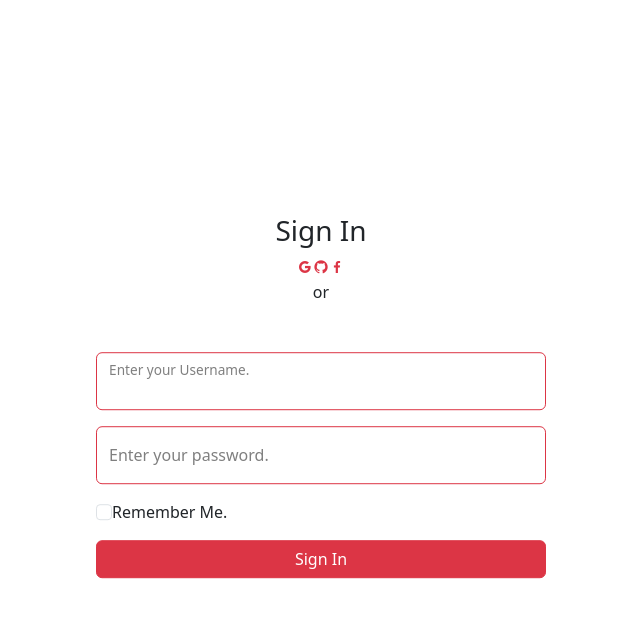
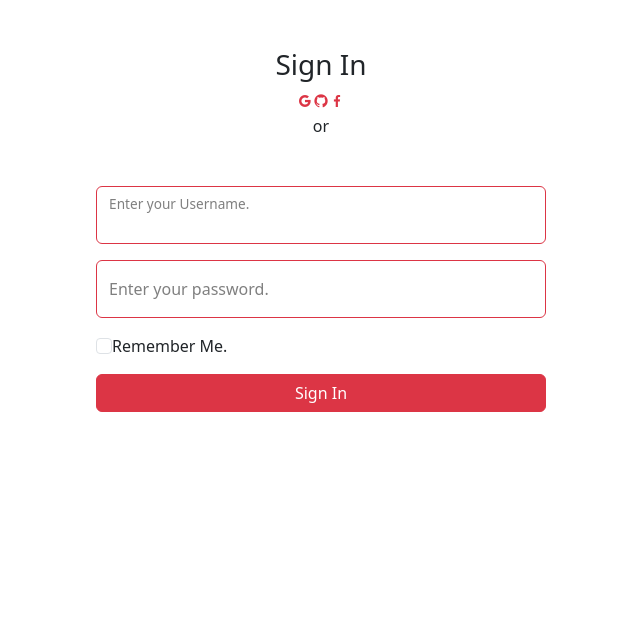
Before and after one commit to Abhijith0002/Clinicapp, an Angular app: page /auth/login in a window 1280 px wide. Shown: the top 618 px of the page, without its empty margins (604-1244 px from the left). Built offline with nearby package versions, Linux system fonts and the light colour scheme.

Commit message:
Update login.component.scss

```diff
--- a/src/app/auth/login/login.component.scss
+++ b/src/app/auth/login/login.component.scss
@@ -1,6 +1,42 @@
 .information-processing-form {
-    position: absolute;
-    left: 50%;
-    top: 50%;
-    transform: translate(-50%, -50%);
+  position: relative;
+}
+
+.col-sm-6 {
+  display: none; /* Hide image column on larger screens */
+}
+
+/* Set the background image for small screens */
+@media (max-width: 767px) {
+  .col-sm-6 {
+    display: block;
+    background-image: url('https://www.klevvrtech.com/assets/img/query-img.webp');
+    background-size: cover;
+    background-position: center;
+    height: 400px; /* Set the desired height for the background */
   }
+}
+
+/* Additional styling for form column */
+.col {
+  position: relative;
+}
+
+/* Adjustments for mobile screens */
+@media (max-width: 767px) {
+  .col {
+    order: 1;
+  }
+
+  .order-login {
+    margin-bottom: 20px;
+  }
+
+  .form-floating {
+    margin-bottom: 10px;
+  }
+
+  .btn {
+    font-size: 16px;
+  }
+}
```
